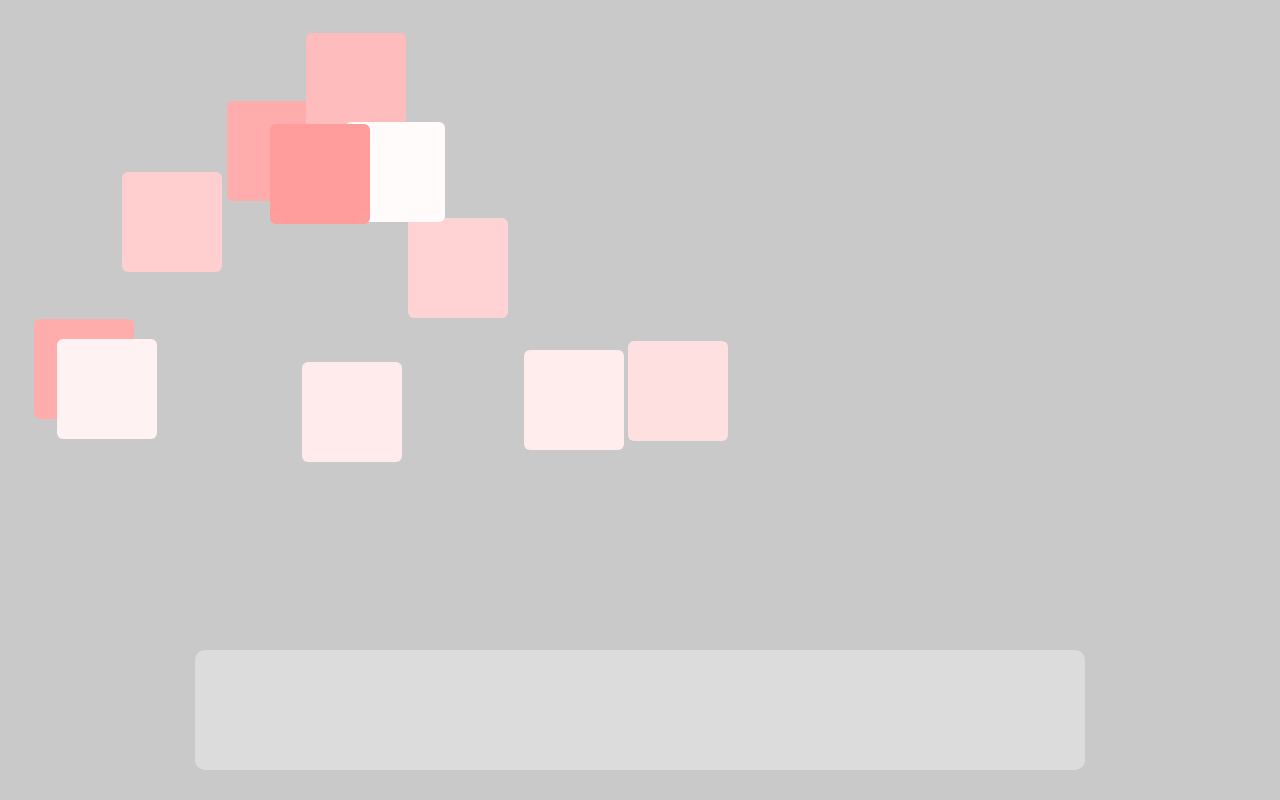
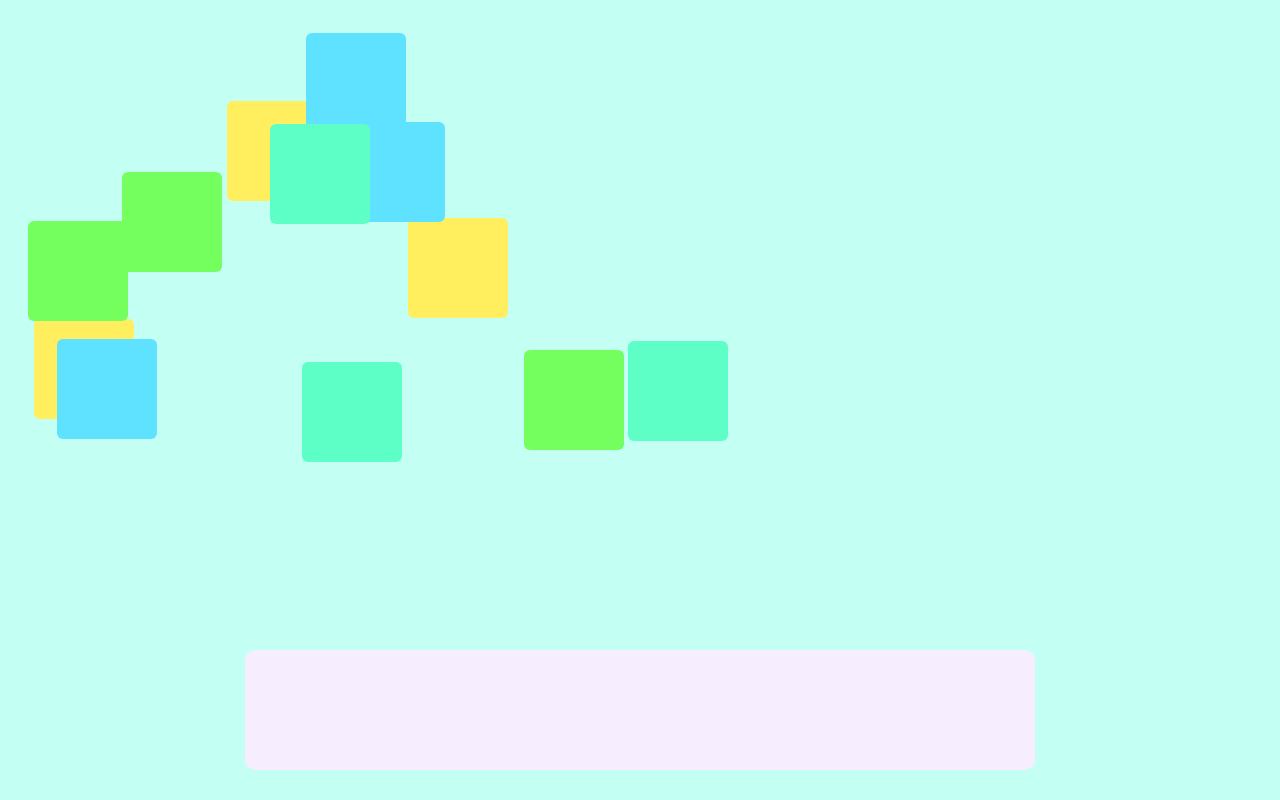
Before and after one commit to xand974/Tictactoe, a plain HTML site: page index.html in a window 1280 px wide. Drawn offline with Linux system fonts and the light colour scheme.

Commit message:
sort by color

```diff
--- a/index.css
+++ b/index.css
@@ -10,7 +10,7 @@ body {
   font-family: sans-serif;
   height: 100vh;
   width: 100vw;
-  background: rgb(201, 201, 201);
+  background: rgb(195, 255, 243);
   position: relative;
 }
 
@@ -29,14 +29,14 @@ body {
 }
 
 .tileRetriever {
-  background: rgb(220, 220, 220);
+  background: rgb(246, 238, 255);
   position: absolute;
   bottom: 30px;
   left: 50%;
   transform: translateX(-50%);
   z-index: 10;
   height: 120px;
-  width: 890px;
+  width: 790px;
   border-radius: 10px;
   display: flex;
   align-items: center;
--- a/index.js
+++ b/index.js
@@ -1,7 +1,14 @@
 const tiles = [];
 
-const TILE_COUNT = 10;
+const TILE_COUNT = 12;
 const LAYERS = 3;
+
+const INITIAL_TILES_MATCH = [
+  {color: '#ffef5e', count: 0},
+  {color: '#5ee2ff', count: 0},
+  {color: '#5effc7', count: 0},
+  {color: '#74ff5e', count: 0},
+];
 
 const body = document.querySelector('body');
 
@@ -23,9 +30,9 @@ const clamp = (min, value, max) => {
  * @param {MouseEvent} event
  */
 async function tileElementListener(event) {
-  if (tiles.length >= 8) return;
+  if (tiles.length >= 7) return;
 
-  const { left, top } = tileRetrieverElement.getBoundingClientRect();
+  const {left, top} = tileRetrieverElement.getBoundingClientRect();
   event.target.style.top = `${top + 10}px`;
   event.target.style.left = `${10 + left + 110 * tiles.length}px`;
   tiles.push(1);
@@ -42,6 +49,8 @@ const renderInitialTiles = () => {
   for (let i = 0; i <= TILE_COUNT; i++) {
     const tileElement = document.createElement('div');
     tileElement.classList.add('tile');
+
+    /* POSITION */
 
     // TOP VALUE
     const topRand = Math.random() * 100;
@@ -67,11 +76,19 @@ const renderInitialTiles = () => {
 
     tileElement.style.left = `${leftClamp * leftRand2}px`;
 
-    // BACKGROUND
+    /* BACKGROUND */
 
-    tileElement.style.background = `rgb(255, ${255 - Math.floor(topRand)}, ${
-      255 - Math.floor(topRand)
-    })`;
+    const colorFound = INITIAL_TILES_MATCH.find(
+      (t) => t.count != Math.floor(TILE_COUNT / INITIAL_TILES_MATCH.length)
+    );
+
+    if (colorFound) {
+      colorFound.count += 1;
+      // tileElement.style.background = `rgb(255, ${255 - Math.floor(topRand)}, ${
+      //   255 - Math.floor(topRand)
+      // })`;
+      tileElement.style.background = colorFound.color;
+    }
 
     tileElement.addEventListener('click', tileElementListener);
 
@@ -83,6 +100,5 @@ const renderInitialTiles = () => {
 };
 
 window.addEventListener('load', () => {
-  console.log('lalalal');
   renderInitialTiles();
 });
```
Also changed, not shown: 1 other file.
